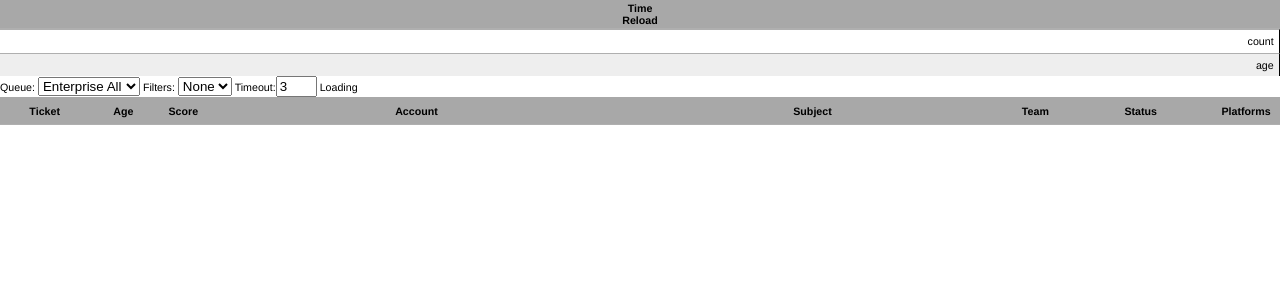
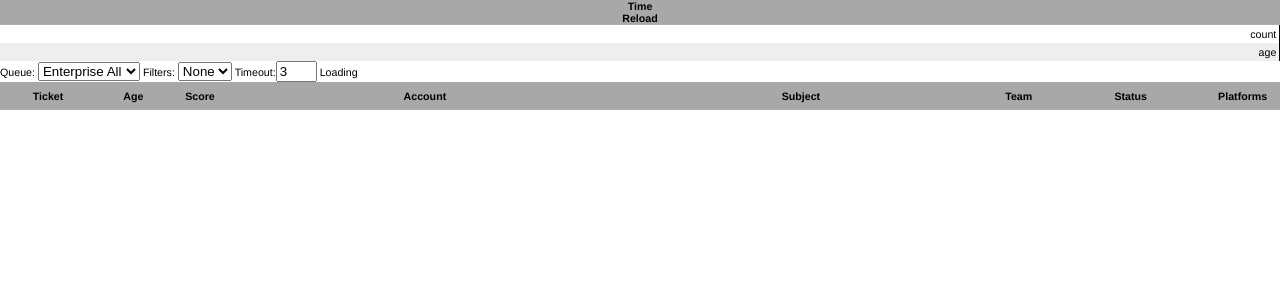
Before and after one commit to ave0000/Highlight, a PHP site: page /table.html in a window 1280 px wide. Shown: the top 300 px of the page. Run offline with PHP 8.4, Linux system fonts and the light colour scheme; lists and menus that the app fills with data are empty; some libraries are stand-ins or nearby versions.

Commit message:
fiddling with summary table

```diff
--- a/css/queueview.css
+++ b/css/queueview.css
@@ -6,7 +6,7 @@ body {
 th {
     background: #a8a8a8;
     font-weight: bold;
-    padding: 2px;
+    padding: 0 0.5em;
     border-bottom: 1px solid #afafaf;
 }
 
@@ -52,7 +52,8 @@ a:hover {
 .statTable td {
 	text-align: right;
 	border-right: 1px solid black;
-	padding:0.5em;
+	border-top: 0;
+	padding: 0.25em;
 }
 
 .green {
```
